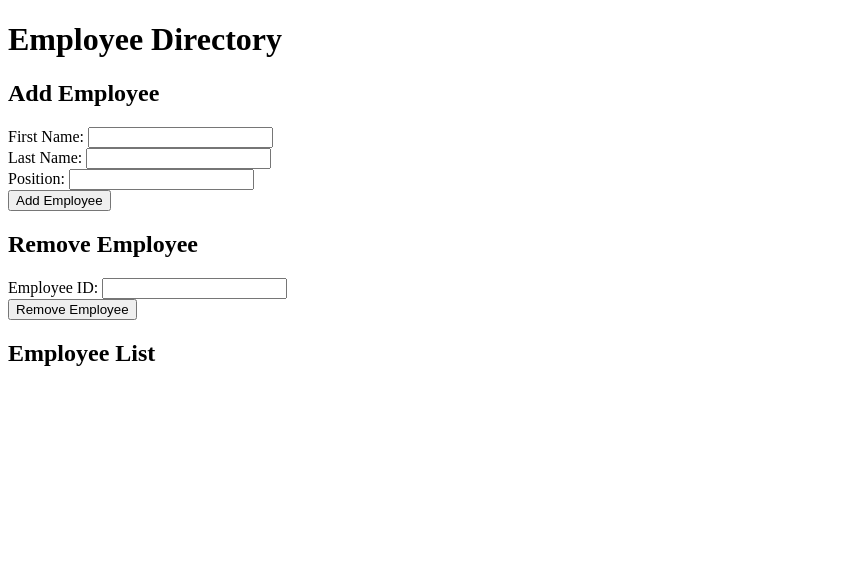
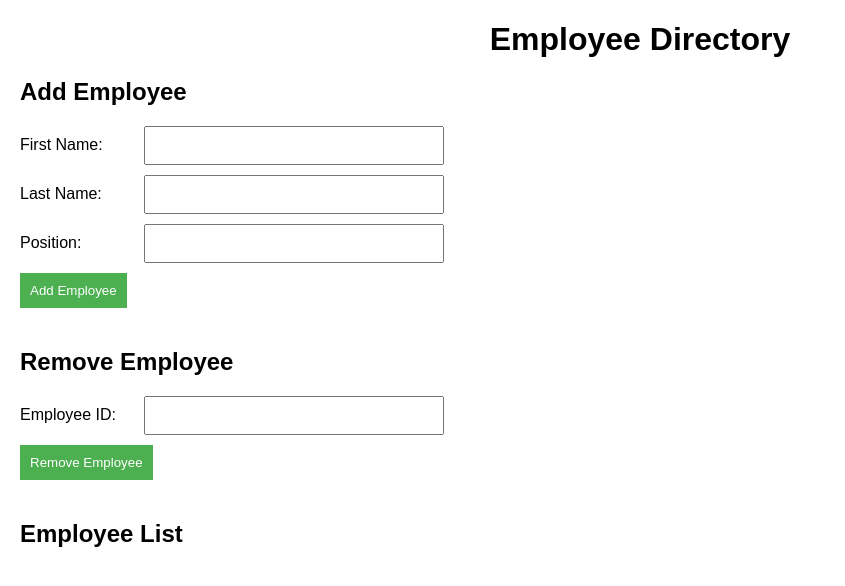
Before and after one commit to tiptondt1998/EmployeeDirectory, a website: page project-root/public/index.html in a window 1280 px wide. Shown: the whole page, without its empty margins (0-845 px from the left). Drawn offline with Linux system fonts and the light colour scheme; no server answers.

Commit message:
added styles.css

```diff
--- a/project-root/public/index.html
+++ b/project-root/public/index.html
@@ -1,6 +1,7 @@
 <!DOCTYPE html>
 <html lang="en">
 <head>
+    <link rel="stylesheet" href="styles.css">
     <!-- Specifies the document type and defines it as HTML5 -->
     <meta charset="UTF-8">
     <!-- Sets the character encoding to UTF-8, ensuring compatibility with different languages -->
--- /dev/null
+++ b/project-root/public/styles.css
@@ -0,0 +1,47 @@
+body {
+    font-family: Arial, sans-serif;
+    margin: 20px;
+    padding: 0;
+}
+
+h1 {
+    text-align: center;
+    margin-bottom: 20px;
+}
+
+form {
+    margin-bottom: 30px;
+}
+
+label {
+    display: inline-block;
+    width: 120px;
+    margin-bottom: 10px;
+}
+
+input[type="text"], input[type="submit"] {
+    padding: 10px;
+    width: 300px;
+    margin-bottom: 10px;
+    box-sizing: border-box;
+}
+
+input[type="submit"] {
+    width: auto;
+    background-color: #4CAF50;
+    color: white;
+    border: none;
+    cursor: pointer;
+}
+
+input[type="submit"]:hover {
+    background-color: #45a049;
+}
+
+#employee-list {
+    margin-top: 20px;
+}
+
+div {
+    margin-bottom: 5px;
+}
```
Also changed, not shown: 1 other file.
